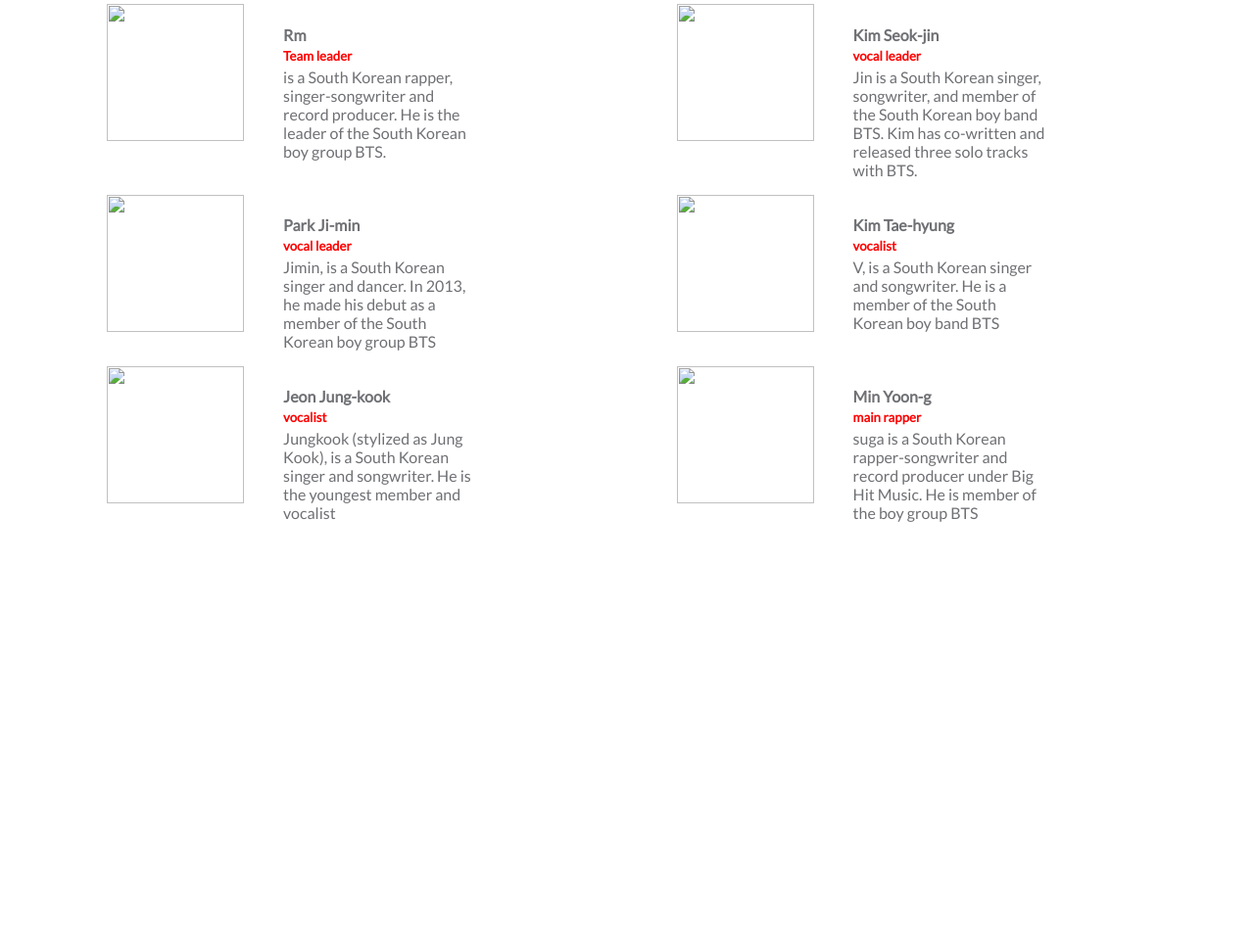
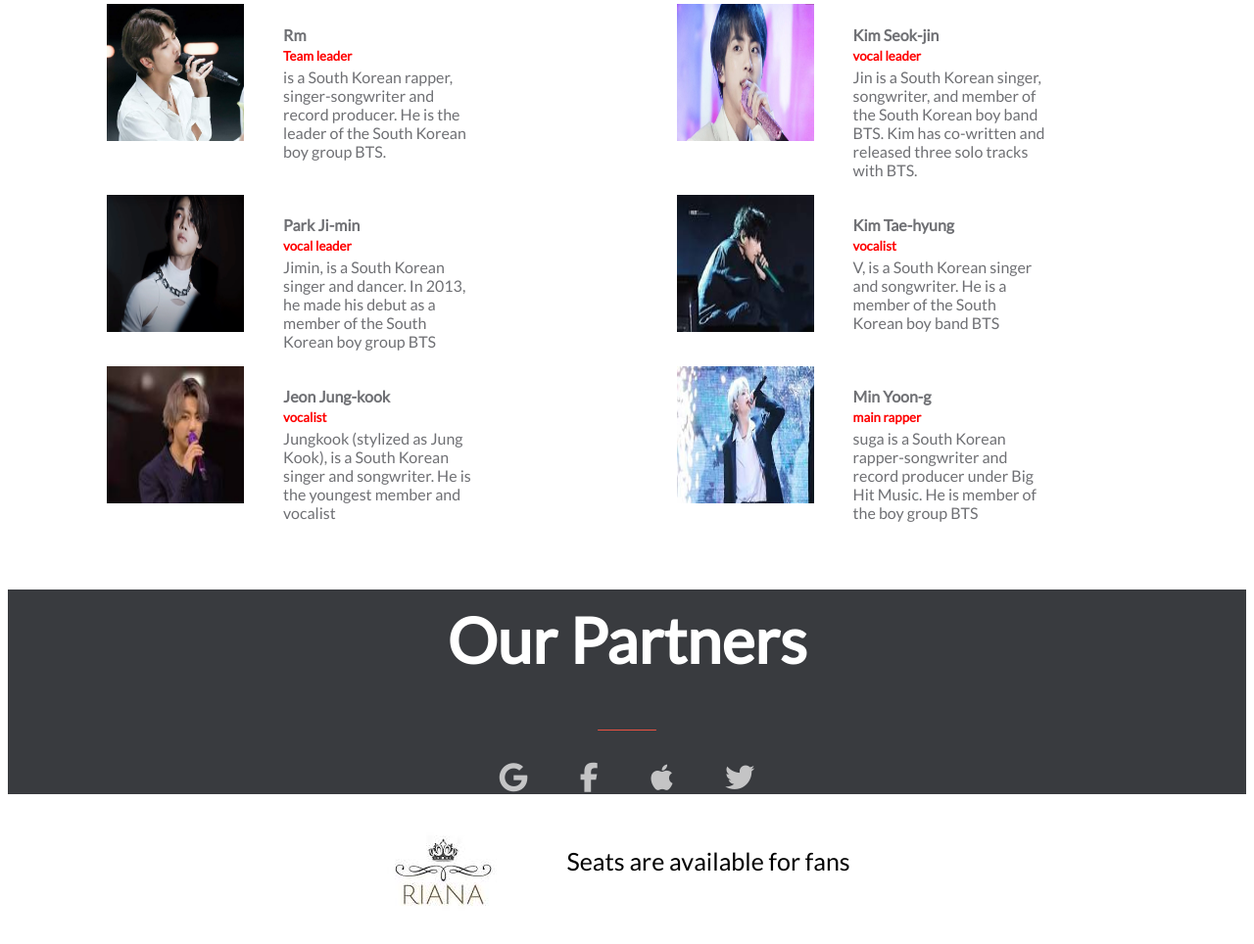
Before and after one commit to Ibtisam34/concert, a website: page index.html in a window 1280 px wide. Shown: the part 1732-2696 px from the top of the page at 98% size. Before the commit the page ends 2289 px from the top, so only its background shows below. Drawn offline with Linux system fonts and the light colour scheme; a web font is replaced by a local one.

Commit message:
modified script

```diff
--- a/index.html
+++ b/index.html
@@ -6,7 +6,7 @@
     <title>website concert</title>
     <link href="https://fonts.googleapis.com/css2?family=Lato&display=swap" rel="stylesheet">
     <link href="https://fonts.googleapis.com/css2?family=Montserrat&display=swap" rel="stylesheet">
-    <script src="https://kit.fontawesome.com/d86848cfe0.js"></script>
+    <script src="https://kit.fontawesome.com/d6d5f8b156.js" crossorigin="anonymous"></script>
     <link rel="stylesheet" href="style.css">
   </head>
   <body>
@@ -121,6 +121,26 @@
             <div id="featured-members-id">
               </div>
               </section>
+              <section>
+                <div class="partners">
+                    <h2 id="partners-title">Our Partners</h2>
+                    <div id="redline"></div>
+                    <ul>
+                        <li><a href=""><i class="fa-brands fa-google"></i></a></li>
+                        <li><a href=""><i class="fa-brands fa-facebook-f"></i></a></li>
+                        <li><a href=""><i class="fa-brands fa-apple"></i></a></li>
+                        <li><a href=""><i class="fa fa-twitter"></i></a></li>
+                    </ul>
+                </div>
+            </section>
+            <footer class="footer">
+        <div class="footer-logo">
+            <img src="./images/riana.png" alt="logo-image">
+        </div>
+        <div class="footer-description">
+            <p>Seats are available for fans</p>
+        </div>
+    </footer>
       <script src="./script.js"></script>
   </body>
 </html>
--- a/script.js
+++ b/script.js
@@ -16,42 +16,42 @@
 cross.addEventListener('click', hideMenu);
 const team = [
   {
-    image: '',
+    image: './images/rm.png',
     name: 'Rm',
     designation: 'Team leader',
     description:
       'is a South Korean rapper, singer-songwriter and record producer. He is the leader of the South Korean boy group BTS.',
   },
   {
-    image: '',
+    image: './images/jin.png',
     name: 'Kim Seok-jin',
     designation: 'vocal leader',
     description:
       ' Jin is a South Korean singer, songwriter, and member of the South Korean boy band BTS. Kim has co-written and released three solo tracks with BTS.',
   },
   {
-    image: '',
+    image: './images/jimin.png',
     name: 'Park Ji-min',
     designation: 'vocal leader',
     description:
       'Jimin, is a South Korean singer and dancer. In 2013, he made his debut as a member of the South Korean boy group BTS',
   },
   {
-    image: '',
+    image: './images/v.png',
     name: 'Kim Tae-hyung',
     designation: 'vocalist',
     description:
       'V, is a South Korean singer and songwriter. He is a member of the South Korean boy band BTS',
   },
   {
-    image: '',
+    image: './images/junkook.png',
     name: 'Jeon Jung-kook',
     designation: 'vocalist',
     description:
       'Jungkook (stylized as Jung Kook), is a South Korean singer and songwriter. He is the youngest member and vocalist',
   },
   {
-    image: '',
+    image: './images/suga.png',
     name: 'Min Yoon-g',
     designation: 'main rapper',
     description:
--- a/style.css
+++ b/style.css
@@ -174,6 +174,7 @@
   color: #fff;
   text-decoration: none;
 }
+
 #featured-members-id {
   margin-left: 3%;
   margin-top: 13%;
@@ -284,6 +285,7 @@
     background-size: cover;
     background-blend-mode: darken;
   }
+
   .description,
   #detail {
     color: #fff;
@@ -294,6 +296,7 @@
   .description {
     padding-top: 8%;
   }
+
   .nav-top {
     display: block;
     background-color: rgb(27, 23, 23);
@@ -313,6 +316,13 @@
     padding: 15px;
   }
 
+  .partners ul {
+    padding-top: 1%;
+    list-style-type: none;
+    text-align: center;
+    padding-left: 0;
+  }
+
   .desktop-nav-list ul {
     margin-left: 30%;
     margin-top: 3.5%;
@@ -327,6 +337,11 @@
 
   a:active {
     color: #ec5242;
+  }
+
+  .partners a {
+    color: rgb(255, 255, 255, 0.7);
+    font-size: 30px;
   }
 
   #nav-top-list a {
@@ -407,6 +422,7 @@
     padding-top: 10px;
     text-align: center;
   }
+
   #featured-members-id {
     display: grid;
     grid-template-columns: auto auto;
@@ -436,8 +452,41 @@
     width: 200px;
   }
 
+  .partners {
+    display: block;
+    background-color: #393b3f;
+    height: 155%;
+  }
 
-  /* About Page CSS */
+  #partners-title {
+    color: #fff;
+    font-family: lato, sans-serif;
+    padding-top: 1%;
+    text-align: center;
+  }
+
+  .partners li {
+    display: inline;
+    padding: 2%;
+  }
+
+  .footer {
+    display: block;
+    display: flex;
+    width: 100%;
+  }
+
+  .footer-logo {
+    margin-left: 30%;
+    margin-top: 0.2%;
+  }
+
+  .footer-description {
+    margin-left: 5%;
+    font-size: 25px;
+    margin-top: 1%;
+  }
+
   .about-page {
     height: 100%;
     background: rgba(0, 0, 0, 0.85) url(./images/jimin.png);
@@ -490,8 +539,4 @@
     padding-bottom: 0;
     margin-bottom: 0;
   }
-
-  /* About Section CSS ends */
-
-  /* Desktop CSS ends here */
 }
```
Also changed, not shown: about.html (+1 -1 lines), images/bts-fire.png (deleted), images/butter.png (deleted), images/jin.png (added), images/junkook.png (added), images/permission.png (deleted), images/rm.png (added), images/suga.png (added), images/v.png (added).
